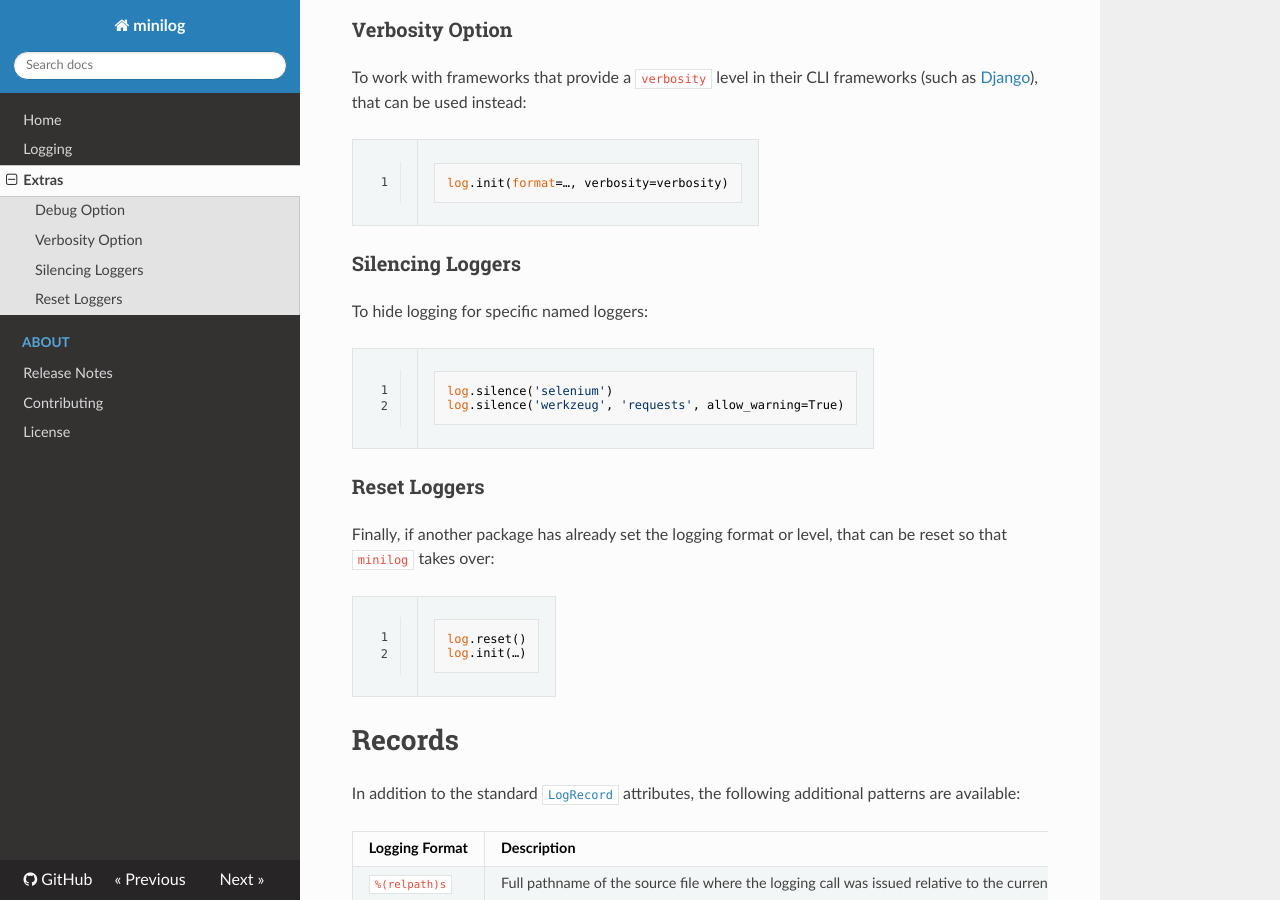
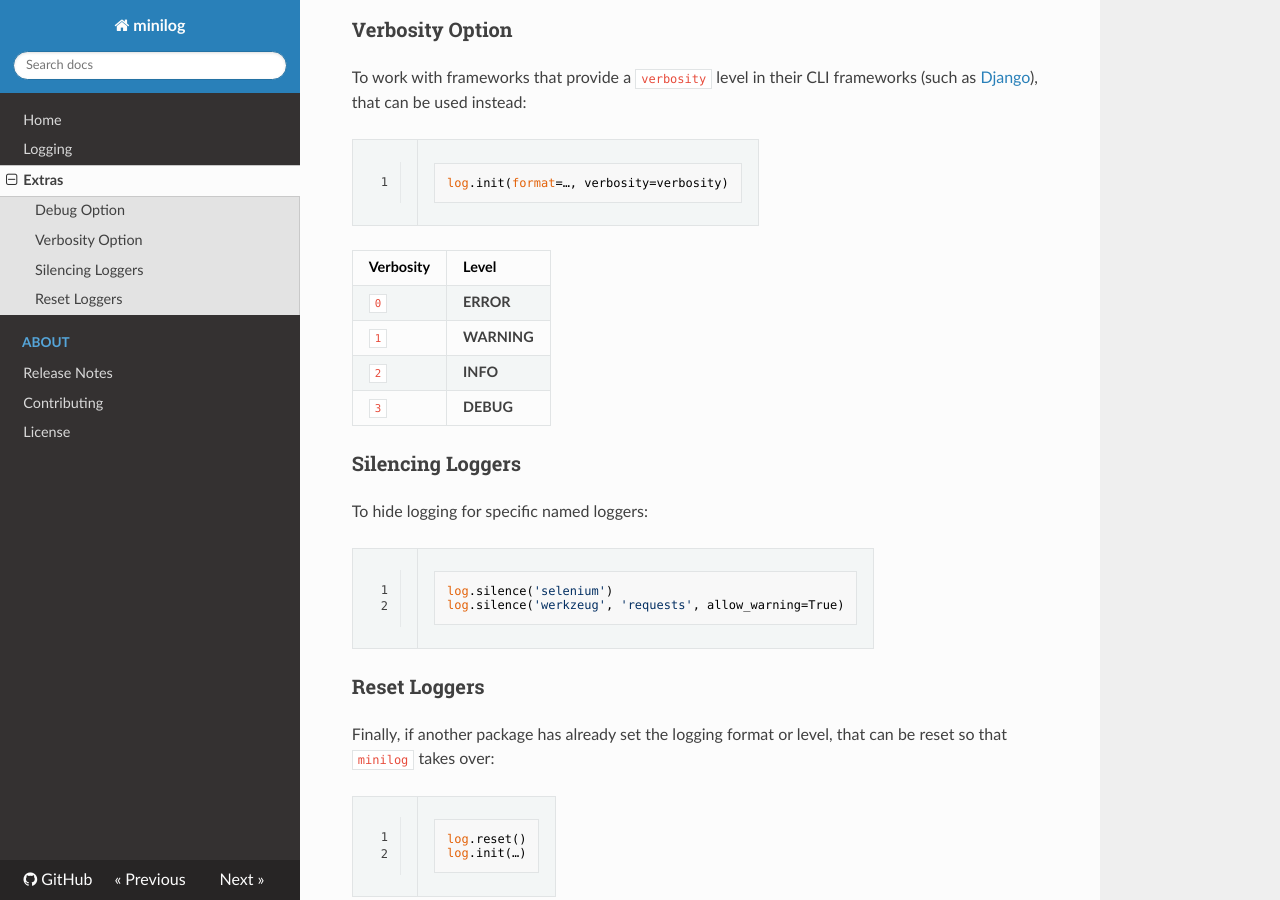
Before and after one commit to jacebrowning/minilog, an MkDocs documentation site: the page built from docs/extras.md, in a window 1280 px wide and 900 px high, scrolled down 696 px. Built offline with MkDocs 1.6.1, drawn with Linux system fonts in a browser that asks for light colours; nearby versions of some CDN libraries.

````diff
--- a/docs/extras.md
+++ b/docs/extras.md
@@ -28,6 +28,13 @@
 log.init(format=…, verbosity=verbosity)
 ```
 
+| Verbosity | Level       |
+|-----------|-------------|
+| `0`       | **ERROR**   |
+| `1`       | **WARNING** |
+| `2`       | **INFO**    |
+| `3`       | **DEBUG**   |
+
 ### Silencing Loggers
 
 To hide logging for specific named loggers:
@@ -51,5 +58,5 @@
 In addition to the standard [`LogRecord`](https://docs.python.org/3/library/logging.html#logrecord-attributes) attributes, the following additional patterns are available:
 
 | Logging Format | Description                                                                                                   |
-| -------------- | ------------------------------------------------------------------------------------------------------------- |
+|----------------|---------------------------------------------------------------------------------------------------------------|
 | `%(relpath)s`  | Full pathname of the source file where the logging call was issued relative to the current working directory. |
--- a/docs/requirements.txt
+++ b/docs/requirements.txt
@@ -1 +1 @@
-mkdocs==1.0.4
+mkdocs==1.1
--- a/pyproject.toml
+++ b/pyproject.toml
@@ -1,7 +1,7 @@
 [tool.poetry]
 
 name = "minilog"
-version = "1.4"
+version = "1.5b1"
 description = "Minimalistic wrapper for Python logging."
 
 license = "MIT"
@@ -46,7 +46,7 @@
 # Linters
 pylint = "^2.0"
 pydocstyle = "*"
-mypy = "*"
+mypy = "~0.761"
 
 # Testing
 pytest = "^5.3"
````
Also changed, not shown: CHANGELOG.md (+4 -0 lines), 3 other files.
